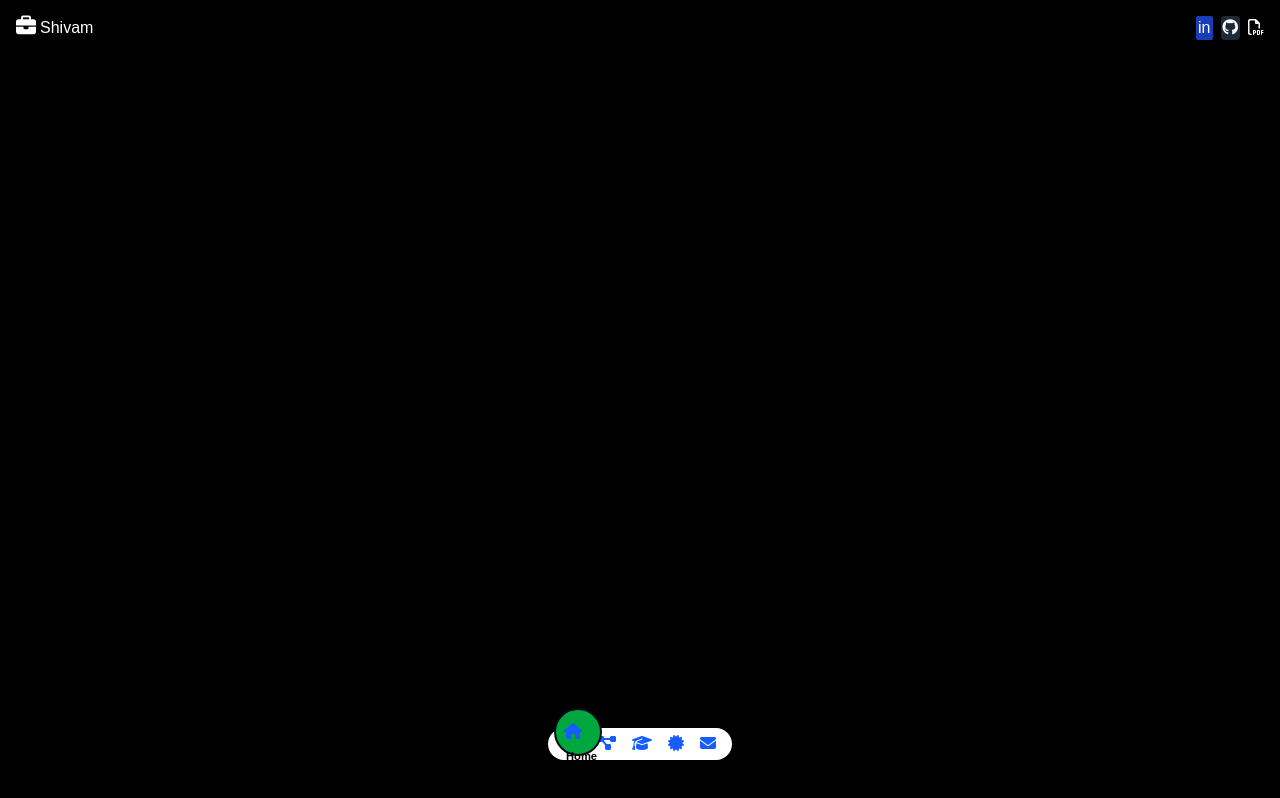
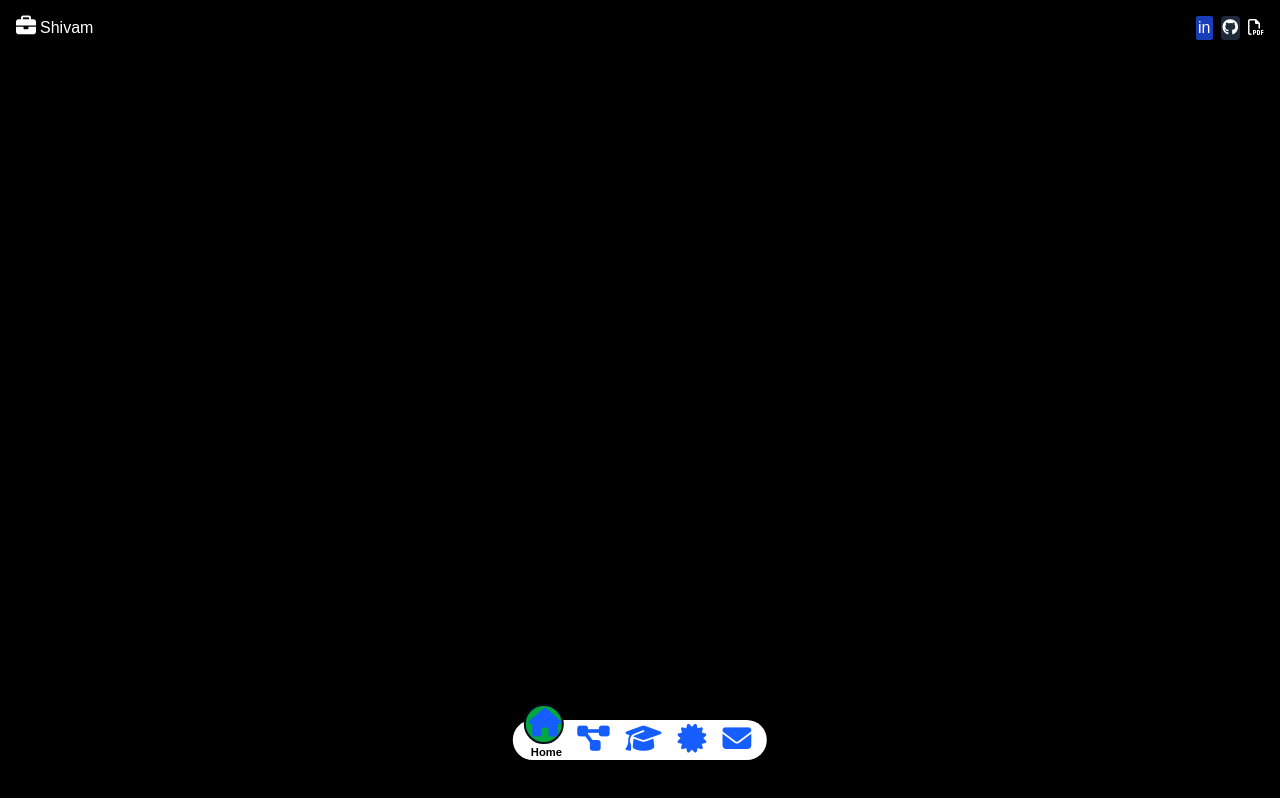
Before and after one commit to shivam-070208/officialportfolio, a React (Vite) app: page / in a window 1280 px wide. Built offline with nearby package versions, Linux system fonts and the light colour scheme.

Commit message:
vercel commit

```diff
--- a/src/App.jsx
+++ b/src/App.jsx
@@ -8,7 +8,7 @@ const App = () => {
    useEffect(()=>{
     setTimeout(()=>{
       isLoading(false)
-    },4000)
+    },1000)
   },[])
   return (
     <div className='w-full h-full'>
--- a/src/components/Navbar.jsx
+++ b/src/components/Navbar.jsx
@@ -39,7 +39,7 @@ useEffect(() => {
     >
       <div
         ref={currentNavRef}
-        className="bg-green-600 h-12 w-12 rounded-full absolute z-[0] translate-y-[-50%] border-[#090B1B] border-2 transition-all duration-300"
+        className="bg-green-600 h-10 w-10 rounded-full absolute z-[0] translate-y-[-50%] border-[#090B1B] border-2 transition-all duration-300"
       />
       <Link
         to="/"
@@ -47,7 +47,7 @@ useEffect(() => {
         className={`z-1${location.pathname === "/" ? " checkedroute" : ""}`}
         onClick={(e) => handleClick(e, "/")}
       >
-        <i className="fas fa-home text-blue-600"></i>
+        <i className="fas fa-home text-[1.8rem] text-blue-600"></i>
         <p className="text-[0.7rem] mt-[4px] text-[rgb(2, 9, 80)] font-bold absolute translate-x-[2px]">
           Home
         </p>
@@ -60,7 +60,7 @@ useEffect(() => {
         }`}
         onClick={(e) => handleClick(e, "/portfolio")}
       >
-        <i className="fas fa-project-diagram text-blue-600"></i>
+        <i className="fas fa-project-diagram text-[1.8rem] text-blue-600"></i>
         <p className="text-[0.7rem] mt-[4px] text-[rgb(2, 9, 80)] font-extrabold absolute">
           Portfolio
         </p>
@@ -73,7 +73,7 @@ useEffect(() => {
         }`}
         onClick={(e) => handleClick(e, "/education")}
       >
-        <i className="fas fa-graduation-cap text-blue-600"></i>
+        <i className="fas fa-graduation-cap text-[1.8rem] text-blue-600"></i>
         <p className="text-[0.7rem] mt-[4px] text-[rgb(2, 9, 80)] font-bold absolute">
           Education
         </p>
@@ -84,7 +84,7 @@ useEffect(() => {
         className={location.pathname === "/milestones" ? "checkedroute" : ""}
         onClick={(e) => handleClick(e, "/milestones")}
       >
-        <i className="fas fa-certificate text-blue-600"></i>
+        <i className="fas fa-certificate text-[1.8rem] text-blue-600"></i>
         <p className="text-[0.8rem] mt-[4px] text-[rgb(2, 9, 80)] font-bold absolute translate-x-[-4px]">
           Milestones
         </p>
@@ -95,7 +95,7 @@ useEffect(() => {
         className={location.pathname === "/contact" ? "checkedroute" : ""}
         onClick={(e) => handleClick(e, "/contact")}
       >
-        <i className="fas fa-envelope text-blue-600"></i>
+        <i className="fas fa-envelope text-blue-600 text-[1.8rem]"></i>
         <p className="text-[0.8rem] mt-[4px] text-[rgb(2, 9, 80)] font-bold absolute translate-x-[-2px]">
           Contact
         </p>
```
